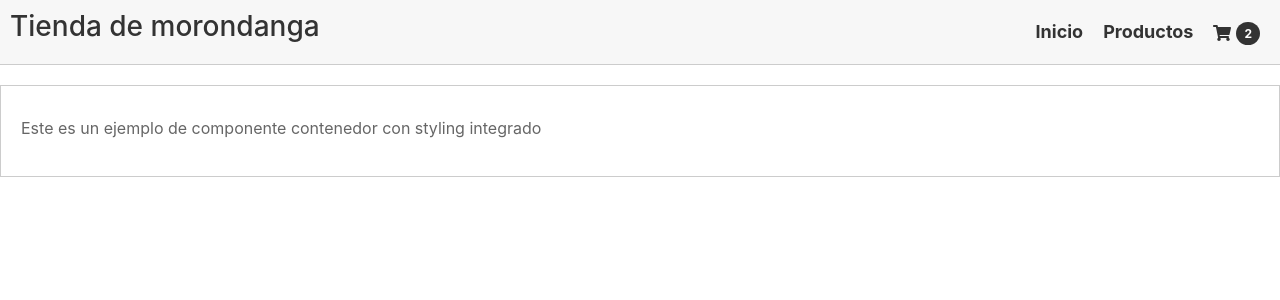
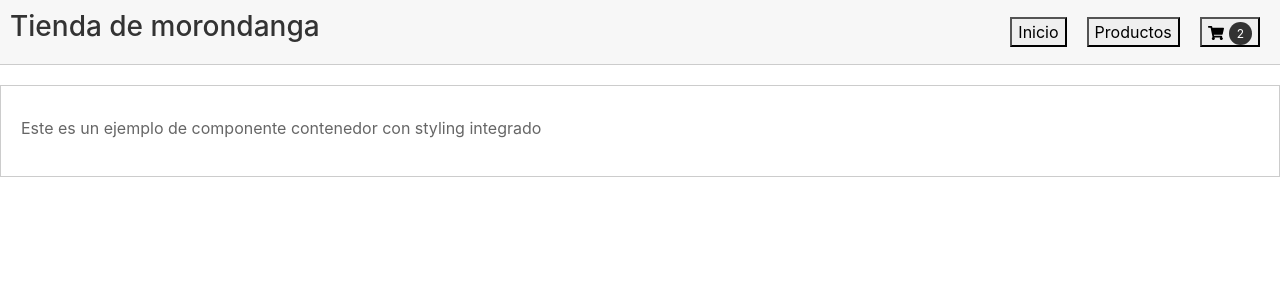
Before and after one commit to jecadm/coder-ecommerce-react, a React (Create React App) app: page / in a window 1280 px wide. Shown: the top 300 px of the page. Built offline with nearby package versions, Linux system fonts and the light colour scheme.

Commit message:
configurando clases y botones

```diff
--- a/src/components/NavBar/NavBar.css
+++ b/src/components/NavBar/NavBar.css
@@ -17,7 +17,7 @@
     margin: 0 10px;
   }
 
-  a {
+  .navbar-button {
     text-decoration: none;
     color: #333;
     font-weight: bold;
--- a/src/components/NavBar/NavBar.js
+++ b/src/components/NavBar/NavBar.js
@@ -18,18 +18,18 @@ function NavBar() {
       </div>
       <ul>
         <li>
-          <a onClick={()=> clickHandler()}  href="/">Inicio</a>
+          <button className="navar-booton" onClick={()=> clickHandler()}  href="/">Inicio</button>
         </li>
         <li>
-          <a onClick={()=> clickHandler()} href="/productos">Productos</a>
+          <button className="navar-booton" onClick={()=> clickHandler()} href="/productos">Productos</button>
         </li>
         <li onClick={()=> clickHandler()}  className="cart">
-          <a href="/carrito">
+          <button className="navar-booton" href="/carrito">
          {/*  componente CartWidget con un ícono y una notificación mostrando un número hardcodeado  */}
             <FaShoppingCart />
             {/* número hardcodeado (colocado en el código). Ubica este componente (CartWidget) dentro de Navbar */}
             <span className="item-count">2</span>
-          </a>
+          </button>
         </li>
       </ul>
     </nav>
```
